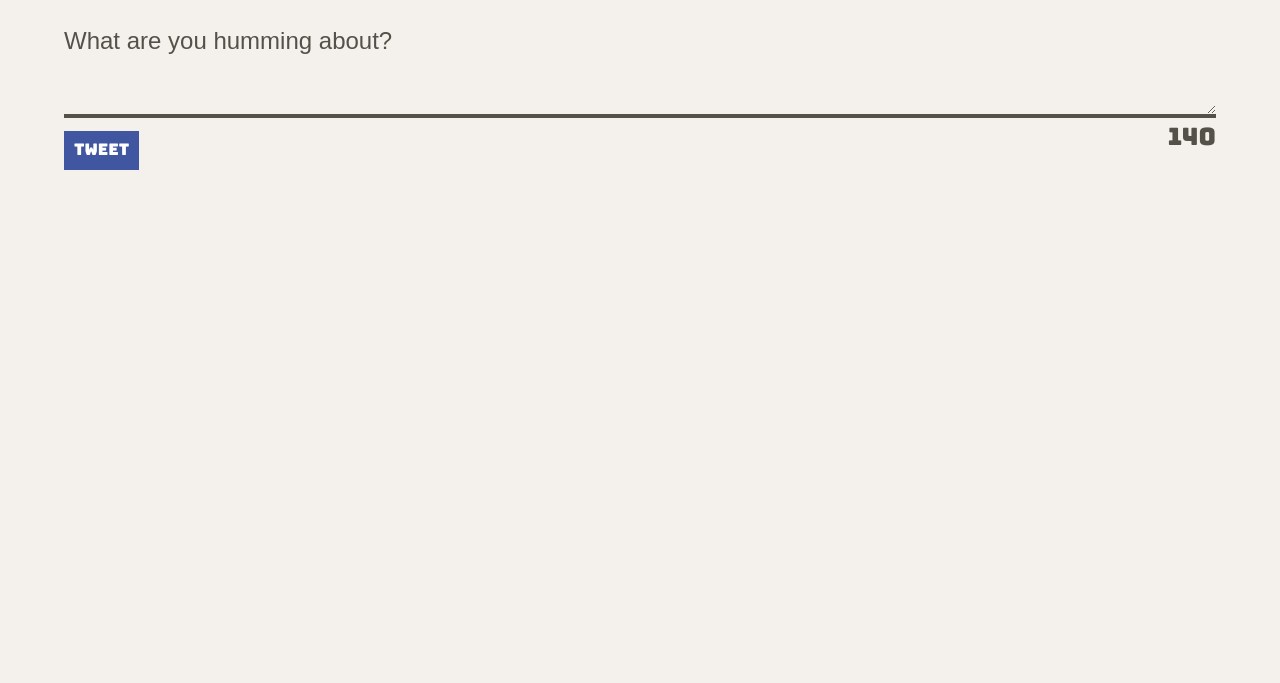
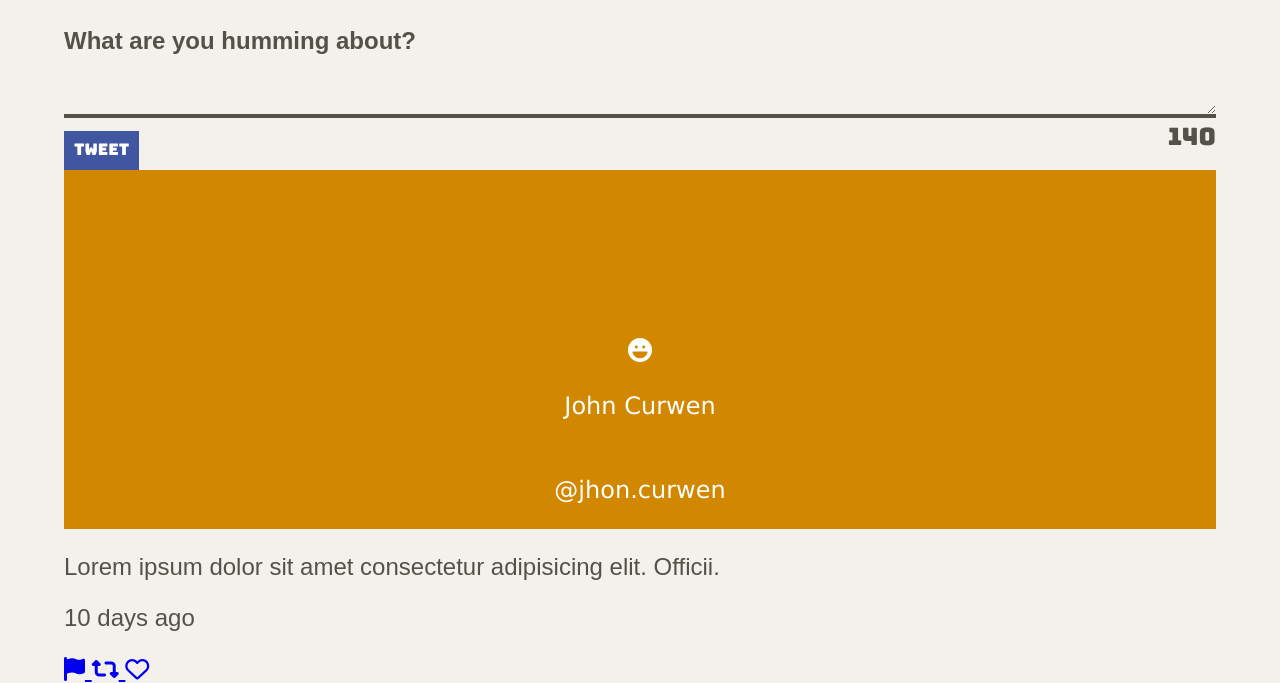
Before and after one commit to gckey/tweeter, a website: page public/index.html in a window 1280 px wide. Shown: the part 744-1427 px from the top of the page. Before the commit the page ends 914 px from the top, so only its background shows below. Drawn offline with nearby package versions, Linux system fonts and the light colour scheme.

Commit message:
Set up the tweets html markup

```diff
--- a/public/index.html
+++ b/public/index.html
@@ -30,12 +30,14 @@
   <link rel="stylesheet" href="/styles/nav.css" type="text/css">
   <link rel="stylesheet" href="/styles/header.css" type="text/css">
   <link rel="stylesheet" href="/styles/new-tweet.css" type="text/css">
+  <link rel="stylesheet" href="/styles/tweet-container.css" type="text/css">
 
   <!-- External JS -->
-  <script src="https://ajax.googleapis.com/ajax/libs/jquery/3.4.1/jquery.min.js"></script>
+  <script src="https://ajax.googleapis.com/ajax/libs/jquery/3.7.0/jquery.min.js"></script>
 
   <!-- App JS -->
   <script type="text/javascript" src="/scripts/client.js"></script>
+  <script type="text/javascript" src="/scripts/composer-char-counter.js"></script>
 
   <!-- Font Awesome library -->
   <link rel="stylesheet" href="https://cdnjs.cloudflare.com/ajax/libs/font-awesome/6.4.2/css/all.min.css">
@@ -66,7 +68,7 @@
     <section class="new-tweet">
       <h2>Compose Tweet</h2>
       <form method="POST" action="/tweets">
-        <label for="tweet-text">What are you humming about?</label>
+        <label for="tweet-text"><strong>What are you humming about?</strong></label>
         <textarea name="text" id="tweet-text"></textarea>
         <div class="flex">
           <button type="submit">Tweet</button>
@@ -74,6 +76,31 @@
         </div>
       </form>
     </section>
+    <!-- Set up the tweets html markup -->
+    <section class="tweet-container">
+      <article class="tweet">
+        <header>
+          <i class="fas fa-laugh"></i>
+          <h4>John Curwen</h4>
+          <p>@jhon.curwen</p>
+        </header>
+        <p>Lorem ipsum dolor sit amet consectetur adipisicing elit. Officii.</p>
+        <footer>
+          <p>10 days ago</p>
+          <div>
+            <a href="#flag-link">
+              <i class="fas fa-flag"></i>
+            </a>
+            <a href="#retweet-link">
+              <i class="fas fa-retweet"></i>
+            </a>
+            <a href="#heart-link">
+              <i class="far fa-heart"></i>
+            </a>
+          </div>
+        </footer>
+      </article>
+    </section>
   </main>
 </body>
 
```
